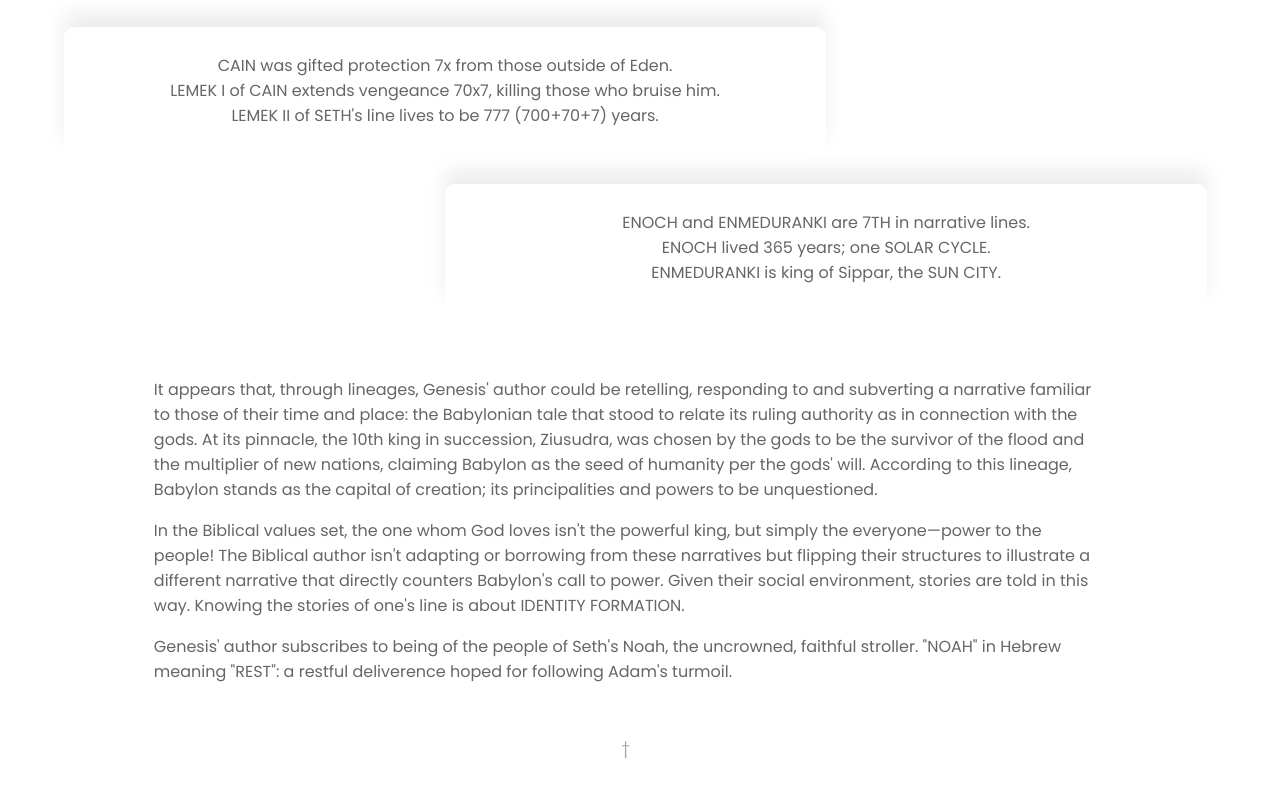
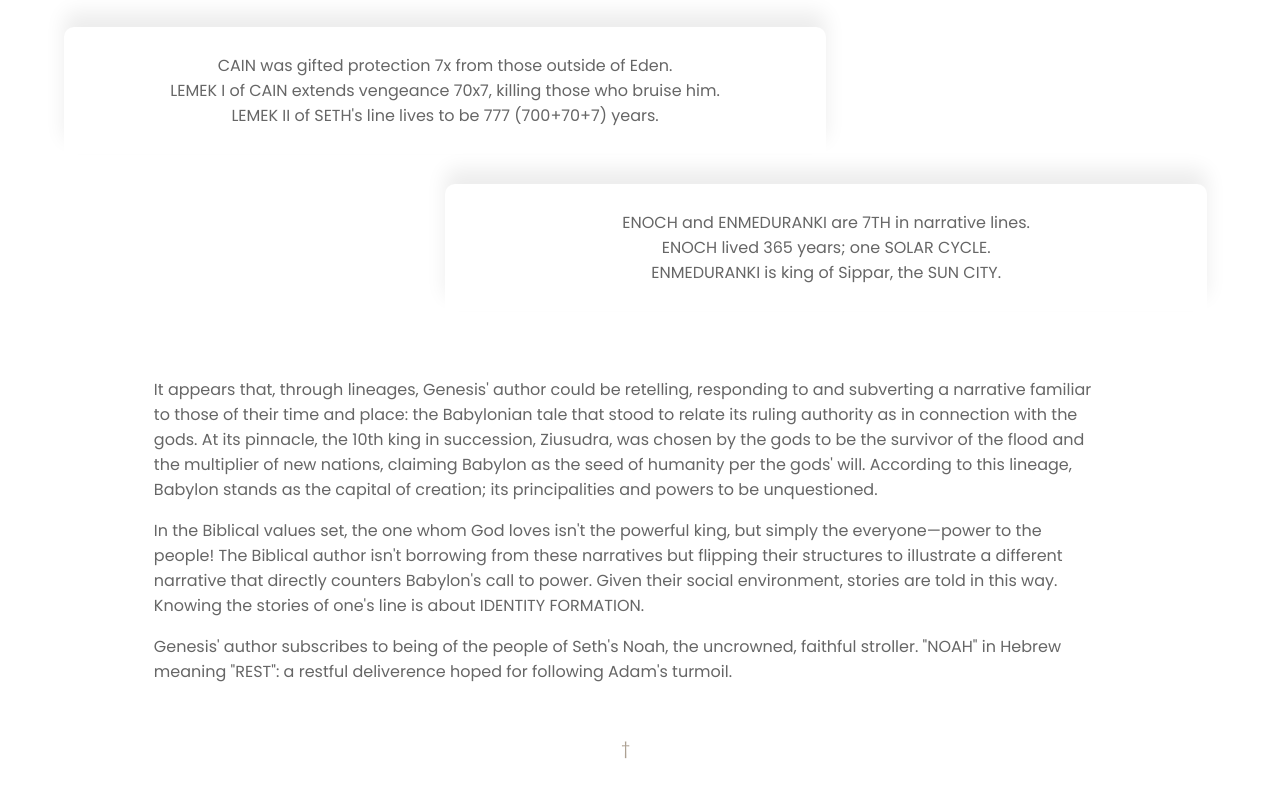
Before and after one commit to BearNelson/Sequel, a plain HTML site: page index.html in a window 1280 px wide. Shown: the part 1216-2001 px from the top of the page. Drawn offline with nearby package versions, Linux system fonts and the light colour scheme.

Commit message:
Update index.html

```diff
--- a/index.html
+++ b/index.html
@@ -95,7 +95,7 @@
 
 			<div class="info10">
 				<p>It appears that, through lineages, Genesis' author could be retelling, responding to and subverting a narrative familiar to those of their time and place: the Babylonian tale that stood to relate its ruling authority as in connection with the gods. At its pinnacle, the 10th king in succession, Ziusudra, was chosen by the gods to be the survivor of the flood and the multiplier of new nations, claiming Babylon as the seed of humanity per the gods' will. According to this lineage, Babylon stands as the capital of creation; its principalities and powers to be unquestioned.</p>
-				<p>In the Biblical values set, the one whom God loves isn't the powerful king, but simply the everyone—power to the people! The Biblical author isn't adapting or borrowing from these narratives but flipping their structures to illustrate a different narrative that directly counters Babylon's call to power. Given their social environment, stories are told in this way. Knowing the stories of one's line is about IDENTITY FORMATION.</p>
+				<p>In the Biblical values set, the one whom God loves isn't the powerful king, but simply the everyone—power to the people! The Biblical author isn't borrowing from these narratives but flipping their structures to illustrate a different narrative that directly counters Babylon's call to power. Given their social environment, stories are told in this way. Knowing the stories of one's line is about IDENTITY FORMATION.</p>
 				<p>Genesis' author subscribes to being of the people of Seth's Noah, the uncrowned, faithful stroller. "NOAH" in Hebrew meaning "REST": a restful deliverence hoped for following Adam's turmoil.</p>
 			</div>
 
```
